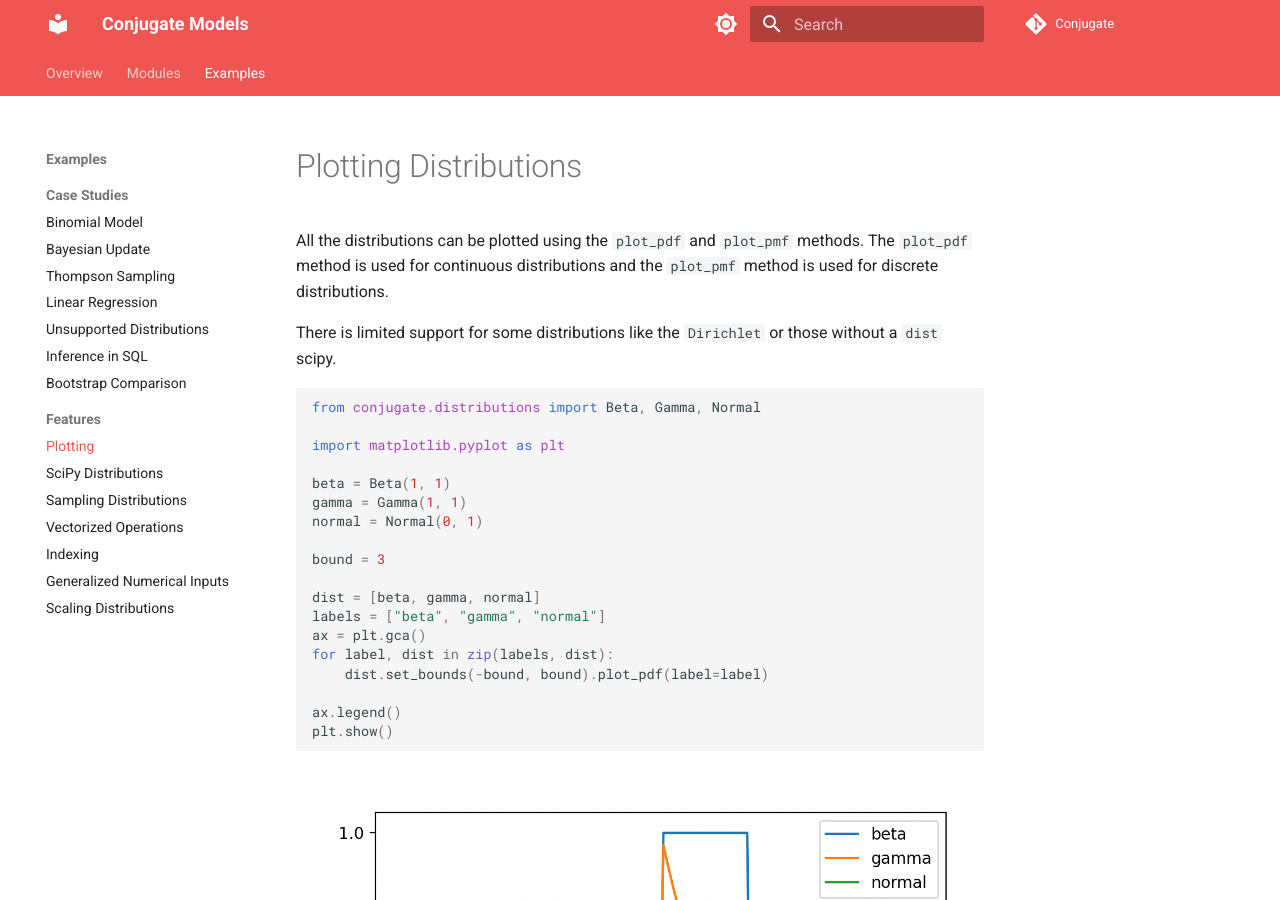
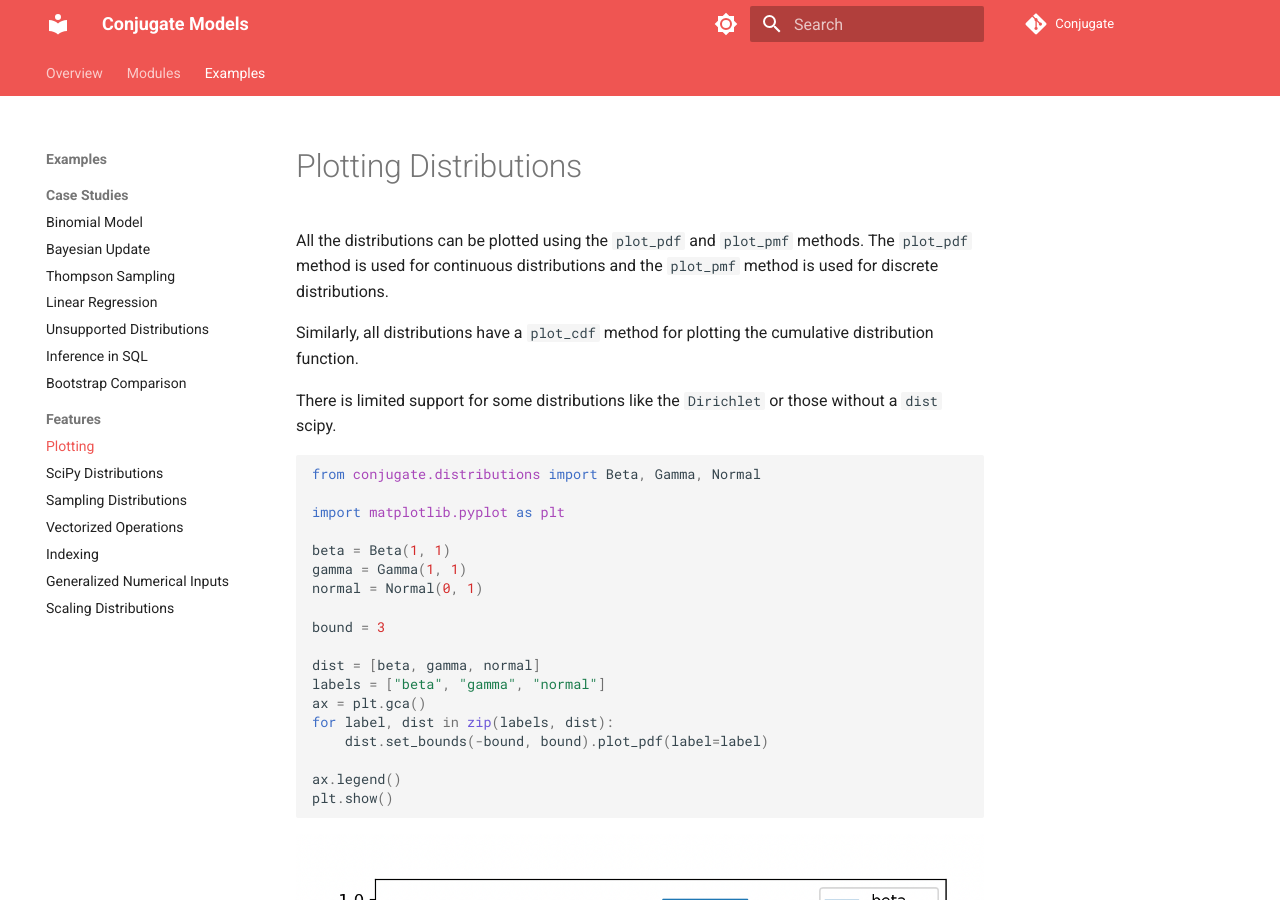
Before and after one commit to wd60622/conjugate, an MkDocs documentation site: the page built from docs/examples/plotting.md, in a window 1280 px wide and 900 px high. Built offline with MkDocs 1.6.1 and Material for MkDocs 9.7.7, drawn with Linux system fonts in a browser that asks for light colours; comment, search, counter and statistics services are not loaded.

Commit message:
update the docs;

````diff
--- a/docs/examples/plotting.md
+++ b/docs/examples/plotting.md
@@ -3,9 +3,15 @@ comments: true
 ---
 # Plotting Distributions
 
-All the distributions can be plotted using the `plot_pdf` and `plot_pmf` methods. The `plot_pdf` method is used for continuous distributions and the `plot_pmf` method is used for discrete distributions.
+All the distributions can be plotted using the `plot_pdf` and `plot_pmf`
+methods. The `plot_pdf` method is used for continuous distributions and the
+`plot_pmf` method is used for discrete distributions.
 
-There is limited support for some distributions like the `Dirichlet` or those without a `dist` scipy.
+Similarly, all distributions have a `plot_cdf` method for plotting the
+cumulative distribution function.
+
+There is limited support for some distributions like the `Dirichlet` or those
+without a `dist` scipy.
 
 
 ```python
````
Also changed, not shown: docs/mixins.md (+3 -2 lines).
